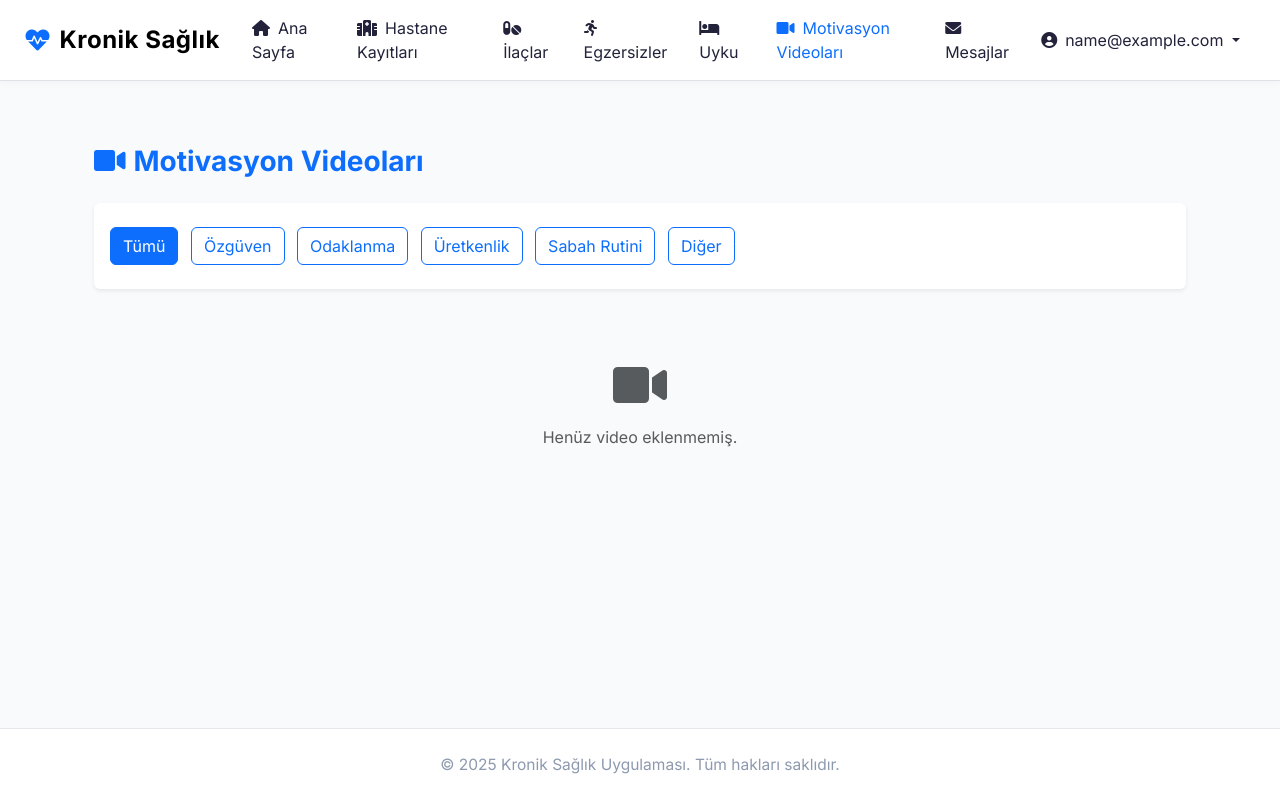
After one commit to VedatErmusatt/MyGraduationProject, a Django app: page /health/motivation-videos/ in a window 1280 px wide. The commit adds this page. Run offline with Django 5.2, Linux system fonts and the light colour scheme; the visitor is signed in with stand-in values (Sample User, id 1); data that the repository does not hold is empty; parts of the project's set-up code (start-up, migrations or seed data) failed here and were passed over; some libraries are stand-ins or nearby versions.

Commit message:
feat: motivasyon videolarını ekle

```diff
--- a/chronicle/settings.py
+++ b/chronicle/settings.py
@@ -52,6 +52,7 @@ INSTALLED_APPS = [
     "allauth.account",
     "allauth.socialaccount",
     "chartjs",
+    "widget_tweaks",
     "django_celery_beat",
     "django_celery_results",
     # Local apps
--- a/health_data/urls.py
+++ b/health_data/urls.py
@@ -34,6 +34,8 @@ urlpatterns = [
     path("sleep/<int:pk>/", views.sleep_detail, name="sleep_detail"),
     path("sleep/<int:pk>/edit/", views.sleep_edit, name="sleep_edit"),
     path("sleep/<int:pk>/delete/", views.sleep_delete, name="sleep_delete"),
+    # Motivasyon Videoları
+    path("motivation-videos/", views.motivation_videos, name="motivation_videos"),
     # Günlük aktivite
     path("daily-activity/update/", views.update_daily_activity, name="update_daily_activity"),
     # Randevular
--- a/health_data/views.py
+++ b/health_data/views.py
@@ -30,6 +30,7 @@ from .models import (
     HospitalRecord,
     Medication,
     Message,
+    MotivationVideo,
     Sleep,
 )
 from .utils import send_message_notification_email
@@ -526,3 +527,22 @@ class HospitalRecordDeleteView(LoginRequiredMixin, UserPassesTestMixin, DeleteVi
     def delete(self, request, *args, **kwargs):
         messages.success(request, "Hastane kaydı başarıyla silindi.")
         return super().delete(request, *args, **kwargs)
+
+
+@login_required
+def motivation_videos(request):
+    """Motivasyon videoları listesi"""
+    category = request.GET.get("category", "")
+    videos = MotivationVideo.objects.filter(is_active=True)
+
+    if category:
+        videos = videos.filter(category=category)
+
+    categories = dict(MotivationVideo.CATEGORY_CHOICES)
+
+    context = {
+        "videos": videos,
+        "categories": categories,
+        "selected_category": category,
+    }
+    return render(request, "health_data/motivation_videos.html", context)
--- a/pyproject.toml
+++ b/pyproject.toml
@@ -13,6 +13,8 @@ dependencies = [
     "django-celery-results>=2.6.0",
     "django-chartjs>=2.3.0",
     "django-crispy-forms>=2.3",
+    "django-environ>=0.12.0",
+    "django-widget-tweaks>=1.5.0",
     "pillow>=11.1.0",
     "python-dotenv>=1.1.0",
     "redis>=6.1.0",
@@ -35,6 +37,7 @@ extend-select = [
 
 [tool.mypy]
 plugins = ["mypy_django_plugin.main"]
+ignore_missing_imports = true
 
 [tool.django-stubs]
 django_settings_module = "chronicle.settings"
--- a/templates/base.html
+++ b/templates/base.html
@@ -28,42 +28,80 @@
 </head>
 <body>
     <!-- Navbar -->
-    <nav class="navbar navbar-expand-lg navbar-light bg-white">
-        <div class="container">
+    <nav class="navbar navbar-expand-xl navbar-light bg-white border-bottom sticky-top">
+        <div class="container-fluid px-4">
             <a class="navbar-brand d-flex align-items-center" href="{% url 'core:home' %}">
-                <i class="fas fa-heartbeat text-primary me-2"></i> Kronik Sağlık
+                <i class="fas fa-heartbeat text-primary me-2 fs-4"></i>
+                <span class="fw-bold fs-4">Kronik Sağlık</span>
             </a>
-            <button class="navbar-toggler" type="button" data-bs-toggle="collapse" data-bs-target="#mainNavbar" aria-controls="mainNavbar" aria-expanded="false" aria-label="Toggle navigation">
+            <button class="navbar-toggler" type="button" data-bs-toggle="collapse" data-bs-target="#navbarNav">
                 <span class="navbar-toggler-icon"></span>
             </button>
-            <div class="collapse navbar-collapse" id="mainNavbar">
-                {% if user.is_authenticated %}
-                <ul class="navbar-nav me-auto mb-2 mb-lg-0">
-                    <li class="nav-item"><a class="nav-link {% if request.resolver_match.url_name == 'dashboard' %}active{% endif %}" href="{% url 'core:dashboard' %}"><i class="fas fa-home me-1"></i> Ana Sayfa</a></li>
-                    <li class="nav-item"><a class="nav-link {% if 'hospital_record' in request.resolver_match.url_name %}active{% endif %}" href="{% url 'health_data:hospital_record_list' %}"><i class="fas fa-hospital me-1"></i> Hastane Kayıtları</a></li>
-                    <li class="nav-item"><a class="nav-link {% if 'medication' in request.resolver_match.url_name %}active{% endif %}" href="{% url 'health_data:medication_list' %}"><i class="fas fa-pills me-1"></i> İlaçlar</a></li>
-                    <li class="nav-item"><a class="nav-link {% if 'exercise' in request.resolver_match.url_name %}active{% endif %}" href="{% url 'health_data:exercise_list' %}"><i class="fas fa-running me-1"></i> Egzersizler</a></li>
-                    <li class="nav-item"><a class="nav-link {% if 'sleep' in request.resolver_match.url_name %}active{% endif %}" href="{% url 'health_data:sleep_list' %}"><i class="fas fa-moon me-1"></i> Uyku</a></li>
-                    <li class="nav-item"><a class="nav-link {% if 'message' in request.resolver_match.url_name %}active{% endif %}" href="{% url 'health_data:message_list' %}"><i class="fas fa-envelope me-1"></i> Mesajlar{% if unread_message_count > 0 %} <span class="badge bg-danger ms-1">{{ unread_message_count }}</span>{% endif %}</a></li>
+            <div class="collapse navbar-collapse" id="navbarNav">
+                <ul class="navbar-nav mx-auto">
+                    <li class="nav-item">
+                        <a class="nav-link px-3 {% if request.resolver_match.url_name == 'dashboard' %}active{% endif %}" href="{% url 'core:dashboard' %}">
+                            <i class="fas fa-home me-2"></i>Ana Sayfa
+                        </a>
+                    </li>
+                    {% if user.is_authenticated %}
+                    <li class="nav-item">
+                        <a class="nav-link px-3 {% if 'hospital_record' in request.resolver_match.url_name %}active{% endif %}" href="{% url 'health_data:hospital_record_list' %}">
+                            <i class="fas fa-hospital me-2"></i>Hastane Kayıtları
+                        </a>
+                    </li>
+                    <li class="nav-item">
+                        <a class="nav-link px-3 {% if 'medication' in request.resolver_match.url_name %}active{% endif %}" href="{% url 'health_data:medication_list' %}">
+                            <i class="fas fa-pills me-2"></i>İlaçlar
+                        </a>
+                    </li>
+                    <li class="nav-item">
+                        <a class="nav-link px-3 {% if 'exercise' in request.resolver_match.url_name %}active{% endif %}" href="{% url 'health_data:exercise_list' %}">
+                            <i class="fas fa-running me-2"></i>Egzersizler
+                        </a>
+                    </li>
+                    <li class="nav-item">
+                        <a class="nav-link px-3 {% if 'sleep' in request.resolver_match.url_name %}active{% endif %}" href="{% url 'health_data:sleep_list' %}">
+                            <i class="fas fa-bed me-2"></i>Uyku
+                        </a>
+                    </li>
+                    <li class="nav-item">
+                        <a class="nav-link px-3 {% if 'motivation_videos' in request.resolver_match.url_name %}active{% endif %}" href="{% url 'health_data:motivation_videos' %}">
+                            <i class="fas fa-video me-2"></i>Motivasyon Videoları
+                        </a>
+                    </li>
+                    <li class="nav-item">
+                        <a class="nav-link px-3 {% if 'message' in request.resolver_match.url_name %}active{% endif %}" href="{% url 'health_data:message_list' %}">
+                            <i class="fas fa-envelope me-2"></i>Mesajlar{% if unread_message_count > 0 %} <span class="badge bg-danger ms-1">{{ unread_message_count }}</span>{% endif %}
+                        </a>
+                    </li>
+                    {% endif %}
                 </ul>
-                <ul class="navbar-nav ms-auto mb-2 mb-lg-0">
+                <ul class="navbar-nav">
+                    {% if user.is_authenticated %}
                     <li class="nav-item dropdown">
-                        <a class="nav-link dropdown-toggle" href="#" id="userDropdown" role="button" data-bs-toggle="dropdown" aria-expanded="false">
-                            <i class="fas fa-user-circle me-1"></i> {{ user.get_full_name|default:user.email }}
+                        <a class="nav-link dropdown-toggle px-3" href="#" id="userDropdown" role="button" data-bs-toggle="dropdown">
+                            <i class="fas fa-user-circle me-2"></i>{{ user.email }}
                         </a>
-                        <ul class="dropdown-menu dropdown-menu-end" aria-labelledby="userDropdown">
-                            <li><a class="dropdown-item" href="{% url 'users:profile' %}">Profil</a></li>
+                        <ul class="dropdown-menu dropdown-menu-end">
+                            <li><a class="dropdown-item" href="{% url 'users:profile' %}"><i class="fas fa-id-card me-2"></i>Profil</a></li>
                             <li><hr class="dropdown-divider"></li>
-                            <li><a class="dropdown-item" href="{% url 'users:logout' %}">Çıkış Yap</a></li>
+                            <li><a class="dropdown-item text-danger" href="{% url 'users:logout' %}"><i class="fas fa-sign-out-alt me-2"></i>Çıkış</a></li>
                         </ul>
                     </li>
+                    {% else %}
+                    <li class="nav-item">
+                        <a class="nav-link px-3" href="{% url 'users:login' %}">
+                            <i class="fas fa-sign-in-alt me-2"></i>Giriş
+                        </a>
+                    </li>
+                    <li class="nav-item">
+                        <a class="nav-link px-3" href="{% url 'users:register' %}">
+                            <i class="fas fa-user-plus me-2"></i>Kayıt Ol
+                        </a>
+                    </li>
+                    {% endif %}
                 </ul>
-                {% else %}
-                <ul class="navbar-nav ms-auto mb-2 mb-lg-0">
-                    <li class="nav-item"><a class="nav-link" href="{% url 'users:login' %}">Giriş Yap</a></li>
-                    <li class="nav-item"><a class="btn btn-primary ms-2" href="{% url 'users:register' %}">Kayıt Ol</a></li>
-                </ul>
-                {% endif %}
             </div>
         </div>
     </nav>
--- /dev/null
+++ b/templates/health_data/motivation_videos.html
@@ -0,0 +1,120 @@
+{% extends 'base.html' %}
+{% load static %}
+{% load humanize %}
+
+{% block title %}Motivasyon Videoları - Kronik Sağlık Uygulaması{% endblock %}
+
+{% block extra_css %}
+<style>
+    .video-card {
+        height: 100%;
+        transition: transform 0.2s;
+    }
+    .video-card:hover {
+        transform: translateY(-5px);
+    }
+    .video-thumbnail {
+        position: relative;
+        padding-bottom: 56.25%; /* 16:9 aspect ratio */
+        height: 0;
+        overflow: hidden;
+    }
+    .video-thumbnail iframe {
+        position: absolute;
+        top: 0;
+        left: 0;
+        width: 100%;
+        height: 100%;
+        border: 0;
+        border-radius: 0.5rem 0.5rem 0 0;
+    }
+    .category-filter {
+        overflow-x: auto;
+        white-space: nowrap;
+        -webkit-overflow-scrolling: touch;
+        padding: 0.5rem 0;
+    }
+    .category-filter::-webkit-scrollbar {
+        height: 4px;
+    }
+    .category-filter::-webkit-scrollbar-track {
+        background: #f1f1f1;
+    }
+    .category-filter::-webkit-scrollbar-thumb {
+        background: #888;
+        border-radius: 2px;
+    }
+    .category-filter .btn {
+        margin-right: 0.5rem;
+    }
+    @media (max-width: 768px) {
+        .video-card {
+            margin-bottom: 1rem;
+        }
+    }
+</style>
+{% endblock %}
+
+{% block content %}
+<div class="container py-4">
+    <div class="d-flex flex-column flex-md-row justify-content-between align-items-md-center mb-4 gap-3">
+        <h1 class="h3 fw-bold mb-0 text-primary">
+            <i class="fas fa-video me-2"></i>Motivasyon Videoları
+        </h1>
+    </div>
+
+    <!-- Kategori Filtreleme -->
+    <div class="card shadow-sm mb-4 border-0">
+        <div class="card-body">
+            <div class="category-filter">
+                <a href="{% url 'health_data:motivation_videos' %}"
+                   class="btn {% if not selected_category %}btn-primary{% else %}btn-outline-primary{% endif %}">
+                    Tümü
+                </a>
+                {% for key, name in categories.items %}
+                <a href="?category={{ key }}"
+                   class="btn {% if selected_category == key %}btn-primary{% else %}btn-outline-primary{% endif %}">
+                    {{ name }}
+                </a>
+                {% endfor %}
+            </div>
+        </div>
+    </div>
+
+    <!-- Video Listesi -->
+    <div class="row g-4">
+        {% for video in videos %}
+        <div class="col-12 col-md-6 col-lg-4">
+            <div class="card shadow-sm border-0 video-card">
+                <div class="video-thumbnail">
+                    <iframe src="{{ video.get_embed_url }}"
+                            allow="accelerometer; autoplay; clipboard-write; encrypted-media; gyroscope; picture-in-picture"
+                            allowfullscreen></iframe>
+                </div>
+                <div class="card-body">
+                    <h5 class="card-title">{{ video.title }}</h5>
+                    <p class="card-text text-muted small mb-2">
+                        <i class="fas fa-tag me-1"></i>{{ video.get_category_display }}
+                        <span class="mx-2">•</span>
+                        <i class="fas fa-clock me-1"></i>{{ video.get_duration_display }}
+                    </p>
+                    <p class="card-text">{{ video.description|truncatewords:30 }}</p>
+                </div>
+                <div class="card-footer bg-white border-0">
+                    <small class="text-muted">
+                        <i class="fas fa-calendar-alt me-1"></i>{{ video.created_at|naturaltime }}
+                    </small>
+                </div>
+            </div>
+        </div>
+        {% empty %}
+        <div class="col-12">
+            <div class="text-center py-5">
+                <i class="fas fa-video fa-3x text-muted mb-3"></i>
+                <p class="text-muted">Henüz video eklenmemiş.</p>
+            </div>
+        </div>
+        {% endfor %}
+    </div>
+</div>
+{% endblock %}
```
Also changed, not shown: health_data/admin.py (+10 -0 lines), health_data/models.py (+49 -0 lines), templates/health_data/hospital_record_form.html (+4 -3 lines), health_data/migrations/0003_motivationvideo.py (added), 1 other file.
